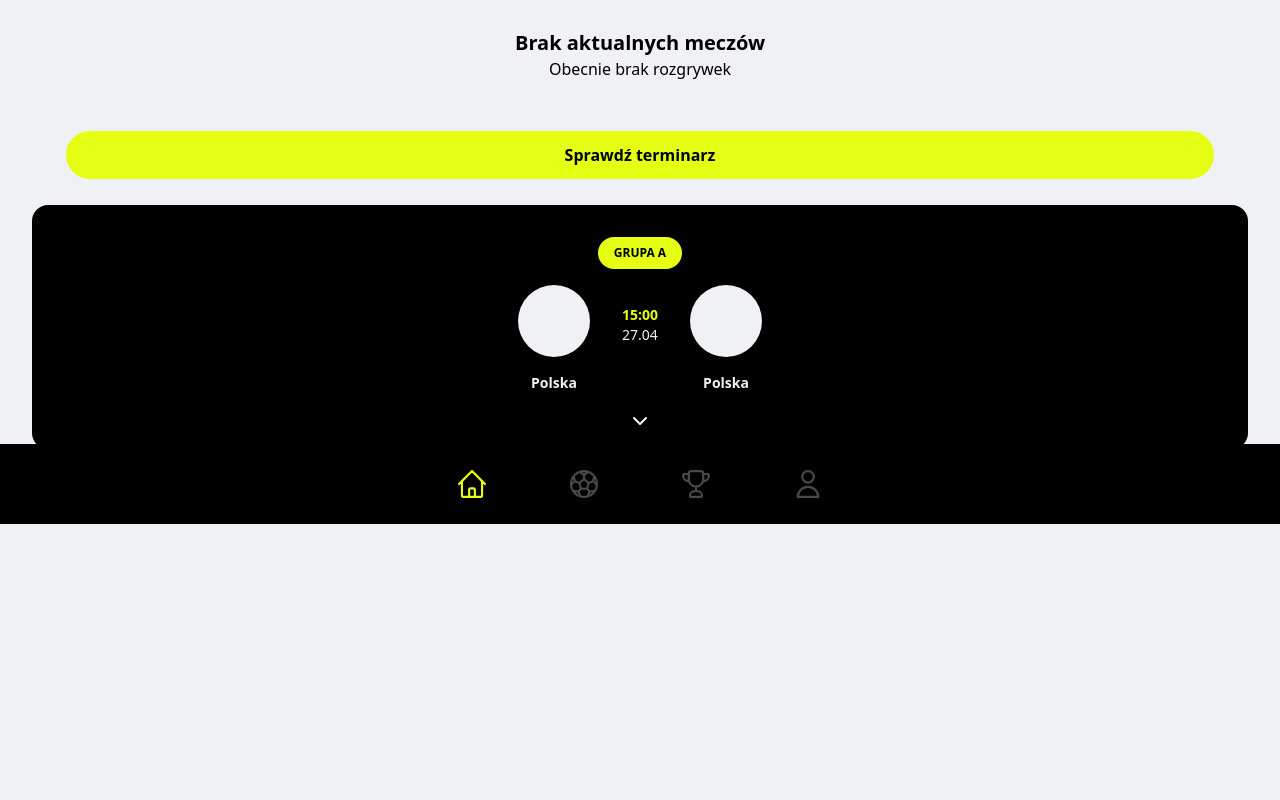
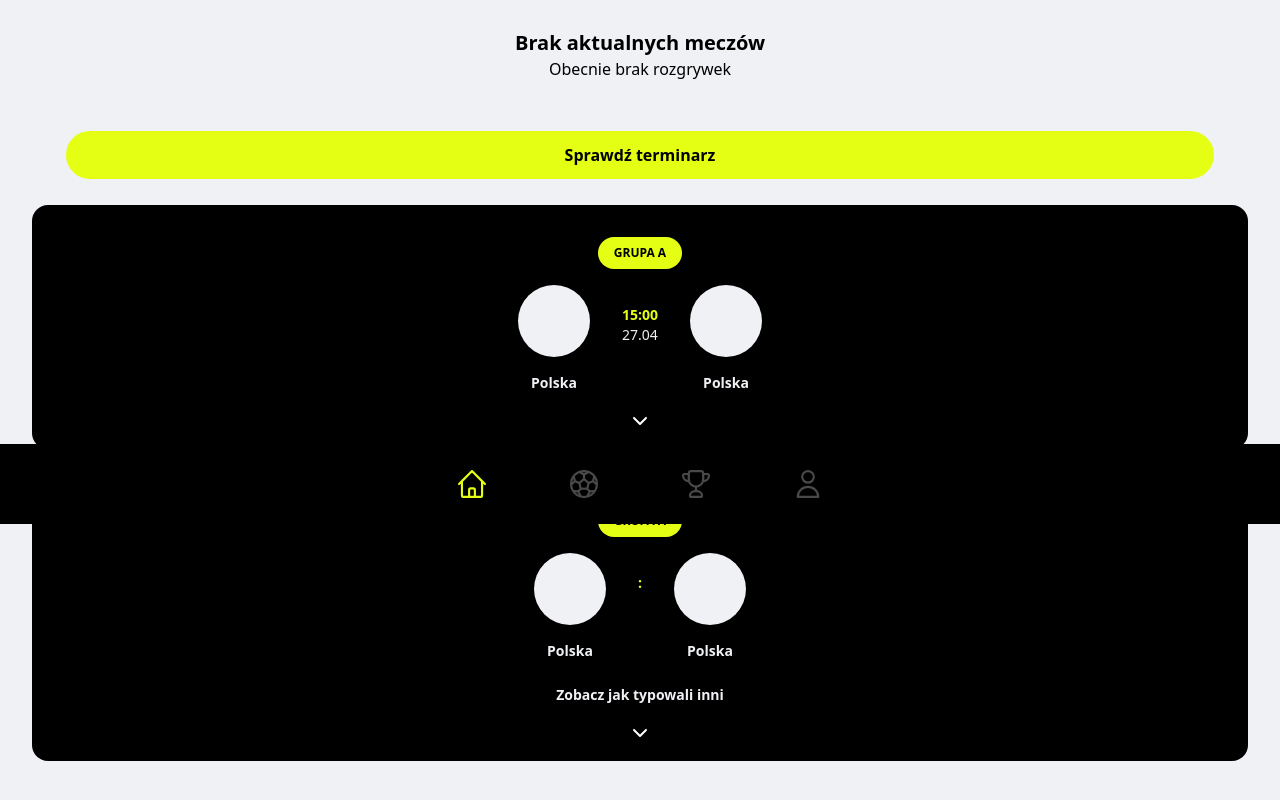
Before and after one commit to KadeoPL/typersi-bet-app, a Next.js app: page / in a window 1280 px wide. Shown: the part 276-1076 px from the top of the page. Before the commit the page ends 837 px from the top, so only its background shows below. Built offline with nearby package versions, Linux system fonts and the light colour scheme.

Commit message:
add startmatch option in predictions box

```diff
--- a/app/(app)/page.tsx
+++ b/app/(app)/page.tsx
@@ -7,7 +7,8 @@ export default function Page() {
     <main className="mb-20">
       <Avatar />
       <NoMatchesInfo />
-      <MatchPredictionsBox />
+      <MatchPredictionsBox isMatchStart={false} />
+      <MatchPredictionsBox isMatchStart={true} />
     </main>
   );
 }
--- /dev/null
+++ b/components/MatchPredictionsBox/MatchPredictionByUser.tsx
@@ -0,0 +1,25 @@
+import React from "react";
+
+type MatchPredictionByUserType = {
+  name: string;
+  team: string;
+  firstTeamGoals: number;
+  secondTeamGoals: number;
+};
+
+export default function MatchPredictionByUser({
+  name,
+  team,
+  firstTeamGoals,
+  secondTeamGoals,
+}: MatchPredictionByUserType) {
+  return (
+    <div className="w-full flex justify-between">
+      <div className="text-white">{name}</div>
+      <div className="text-primary font-bold">{team}</div>
+      <div className="text-primary font-bold">
+        {firstTeamGoals}:{secondTeamGoals}
+      </div>
+    </div>
+  );
+}
--- a/components/MatchPredictionsBox/MatchPredictionsBox.tsx
+++ b/components/MatchPredictionsBox/MatchPredictionsBox.tsx
@@ -5,8 +5,15 @@ import TeamBox from "./TeamBox";
 import PredictionsGoalInput from "./PredictionsGoalInput";
 import PredictionsTeamRadioInput from "./PredictionsTeamRadioInput";
 import { ChevronUp } from "lucide-react";
+import MatchPredictionByUser from "./MatchPredictionByUser";
 
-export default function MatchPredictionsBox() {
+type MatchPredictionsBoxType = {
+  isMatchStart: boolean;
+};
+
+export default function MatchPredictionsBox({
+  isMatchStart,
+}: MatchPredictionsBoxType) {
   const [homeGoals, setHomeGoals] = useState<number | null>(null);
   const [awayGoals, setAwayGoals] = useState<number | null>(1);
   const [selectedOption, setSelectedOption] = useState<string | null>(null);
@@ -17,39 +24,95 @@ export default function MatchPredictionsBox() {
       <div className="bg-primary text-black font-semibold uppercase px-4 py-2 rounded-full text-xs mb-4">
         Grupa A
       </div>
+
       <div className="flex gap-8">
         <TeamBox name="Polska" flag="" />
+
         <div className="flex flex-col items-center pt-5">
           <div className="text-primary text-sm font-bold text-center">
-            15:00
+            {isMatchStart ? ":" : "15:00"}
           </div>
-          <div className="text-lightGray text-sm text-center">27.04</div>
+          <div className="text-lightGray text-sm text-center">
+            {isMatchStart ? "" : "27.04"}
           </div>
+        </div>
+
         <TeamBox name="Polska" flag="" />
       </div>
+
+      {isMatchStart ? (
+        <div className="flex flex-col w-full">
+          <h1
+            className={`text-sm font-semibold text-lightGray mt-6 text-center ${!isOpen ? "block opacity-100" : "hidden opacity-0"} transition-all duration-300`}
+          >
+            Zobacz jak typowali inni
+          </h1>
           <div
-        className={`${isOpen ? "max-h-96 opacity-100" : "max-h-0 opacity-0 overflow-hidden"} transition-all duration-300`}
+            className={`
+              overflow-hidden
+              transition-all duration-300
+              ${isOpen ? "max-h-96 opacity-100 mt-6" : "max-h-0 opacity-0"}
+            `}
           >
-        <div className="flex gap-6 my-7 justify-center items-center">
+            <div className="flex flex-col gap-2 w-full">
+              <MatchPredictionByUser
+                name="Kadeo"
+                firstTeamGoals={2}
+                secondTeamGoals={0}
+                team="Chorwacja"
+              />
+              <MatchPredictionByUser
+                name="Kadeo"
+                firstTeamGoals={2}
+                secondTeamGoals={0}
+                team="Chorwacja"
+              />
+              <MatchPredictionByUser
+                name="Kadeo"
+                firstTeamGoals={2}
+                secondTeamGoals={0}
+                team="Chorwacja"
+              />
+            </div>
+          </div>
+        </div>
+      ) : (
+        <>
+          <div
+            className={`
+              overflow-hidden
+              transition-all duration-300
+              ${isOpen ? "max-h-96 opacity-100 mt-6" : "max-h-0 opacity-0"}
+            `}
+          >
+            <div className="flex gap-6 justify-center items-center">
               <PredictionsGoalInput goals={homeGoals} onChange={setHomeGoals} />
+
               <div className="text-2xl text-lightGray text-center">:</div>
+
               <PredictionsGoalInput goals={awayGoals} onChange={setAwayGoals} />
             </div>
-        <div>
+
+            <div className="mt-6">
               <PredictionsTeamRadioInput
                 onChange={setSelectedOption}
                 selectedOption={selectedOption}
               />
             </div>
-        <button className="w-full py-3 rounded-full bg-primary text-black font-semibold flex justify-center items-center gap-2 mt-7">
+
+            <button className="w-full py-3 rounded-full bg-primary text-black font-semibold flex justify-center items-center gap-2 mt-4">
               Wyślij
             </button>
           </div>
+        </>
+      )}
       <ChevronUp
-        className={`text-white ${isOpen ? "rotate-0" : "rotate-180"} mt-4 transition-all duration-300`}
-        onClick={() => {
-          setIsOpen(!isOpen);
-        }}
+        className={`
+              text-white mt-4 cursor-pointer
+              transition-transform duration-300
+              ${isOpen ? "rotate-0" : "rotate-180"}
+            `}
+        onClick={() => setIsOpen(!isOpen)}
       />
     </div>
   );
```
Also changed, not shown: vercel.json (deleted). Lines whose indentation alone changed are shown as unchanged.
